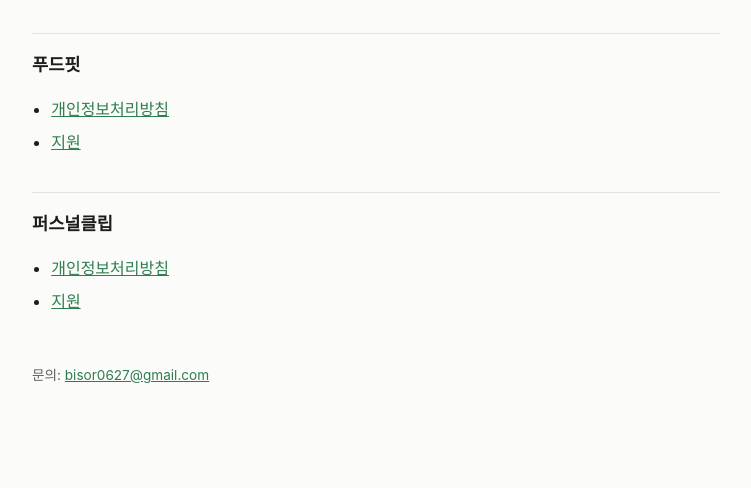
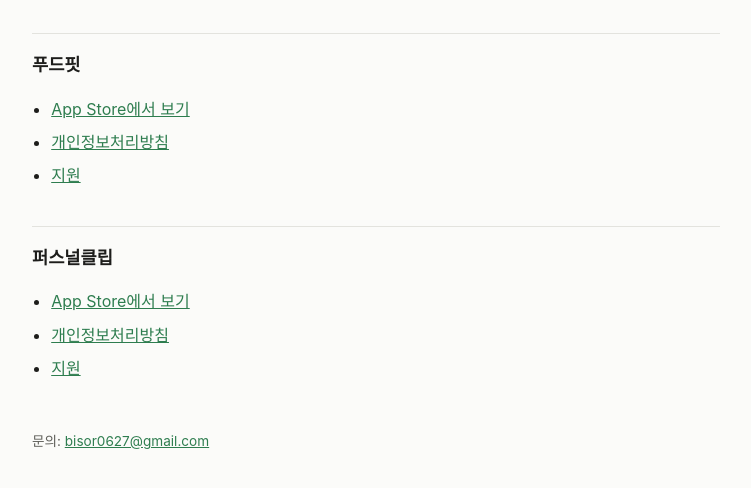
Before and after one commit to bisor0627/apps, a plain HTML site: page index.html in a window 1280 px wide. Shown: the part 108-596 px from the top of the page, without its empty margins (264-1015 px from the left). Drawn offline with Linux system fonts and the light colour scheme.

Commit message:
Index: App Store links for 푸드핏 and 퍼스널클립

```diff
--- a/index.html
+++ b/index.html
@@ -12,11 +12,13 @@
 <p class="meta">개인 개발자 Seolin Yang이 만든 앱의 개인정보처리방침과 지원 페이지예요.</p>
 <h2>푸드핏</h2>
 <ul>
+  <li><a href="https://apps.apple.com/kr/app/id6832881347">App Store에서 보기</a></li>
   <li><a href="foodfit/privacy.html">개인정보처리방침</a></li>
   <li><a href="foodfit/support.html">지원</a></li>
 </ul>
 <h2>퍼스널클립</h2>
 <ul>
+  <li><a href="https://apps.apple.com/kr/app/id6832889304">App Store에서 보기</a></li>
   <li><a href="stretch-clips/privacy.html">개인정보처리방침</a></li>
   <li><a href="stretch-clips/support.html">지원</a></li>
 </ul>
```
Also changed, not shown: 1 other file.
